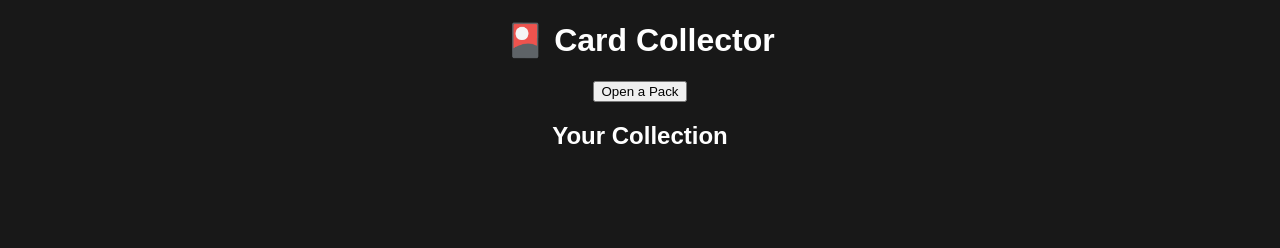
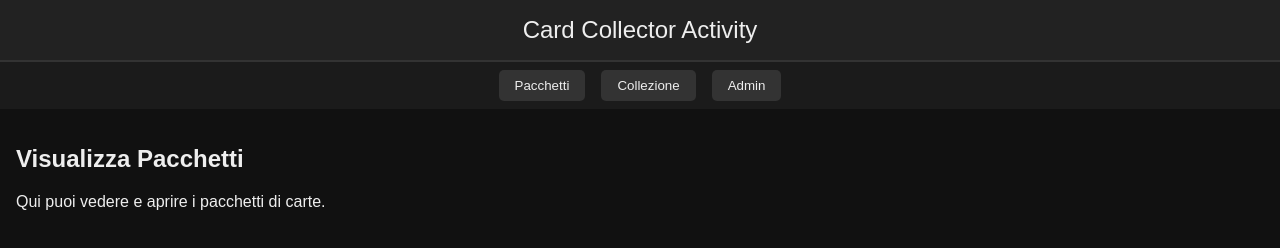
Before and after one commit to Mascio97/CARD-HZBNHLLV, a plain HTML site: page public/index.html in a window 1280 px wide. Drawn offline with Linux system fonts and the light colour scheme.

Commit message:
Update index.html

```diff
--- a/public/index.html
+++ b/public/index.html
@@ -1,16 +1,83 @@
 <!DOCTYPE html>
 <html lang="en">
 <head>
-  <meta charset="UTF-8">
-  <title>Card Collector</title>
-  <link rel="stylesheet" href="style.css">
+  <meta charset="UTF-8" />
+  <meta name="viewport" content="width=device-width, initial-scale=1.0" />
+  <title>Card Collector Activity</title>
+  <style>
+    body {
+      font-family: Arial, sans-serif;
+      margin: 0;
+      background-color: #111;
+      color: #eee;
+    }
+    header {
+      background-color: #222;
+      padding: 1rem;
+      text-align: center;
+      font-size: 1.5rem;
+      border-bottom: 2px solid #333;
+    }
+    nav {
+      display: flex;
+      justify-content: center;
+      gap: 1rem;
+      background-color: #1b1b1b;
+      padding: 0.5rem;
+    }
+    nav button {
+      background-color: #333;
+      color: #eee;
+      border: none;
+      padding: 0.5rem 1rem;
+      cursor: pointer;
+      border-radius: 5px;
+    }
+    nav button:hover {
+      background-color: #555;
+    }
+    section {
+      padding: 1rem;
+      display: none;
+    }
+    section.active {
+      display: block;
+    }
+  </style>
 </head>
 <body>
-  <h1>🎴 Card Collector</h1>
-  <button id="openPackBtn">Open a Pack</button>
-  <div id="packResult"></div>
-  <h2>Your Collection</h2>
-  <div id="collection"></div>
-  <script src="script.js"></script>
+  <header>Card Collector Activity</header>
+  <nav>
+    <button onclick="showSection('packs')">Pacchetti</button>
+    <button onclick="showSection('collection')">Collezione</button>
+    <button onclick="showSection('admin')">Admin</button>
+  </nav>
+
+  <section id="packs" class="active">
+    <h2>Visualizza Pacchetti</h2>
+    <p>Qui puoi vedere e aprire i pacchetti di carte.</p>
+    <!-- TODO: inserire logica per mostrare/aprire pacchetti -->
+  </section>
+
+  <section id="collection">
+    <h2>La tua Collezione</h2>
+    <p>Qui puoi vedere tutte le carte che hai raccolto.</p>
+    <!-- TODO: inserire logica per mostrare la collezione -->
+  </section>
+
+  <section id="admin">
+    <h2>Area Admin</h2>
+    <p>Gestione riservata agli amministratori del gioco.</p>
+    <!-- TODO: inserire strumenti di gestione admin -->
+  </section>
+
+  <script>
+    function showSection(id) {
+      document.querySelectorAll('section').forEach(sec => {
+        sec.classList.remove('active');
+      });
+      document.getElementById(id).classList.add('active');
+    }
+  </script>
 </body>
 </html>
```
